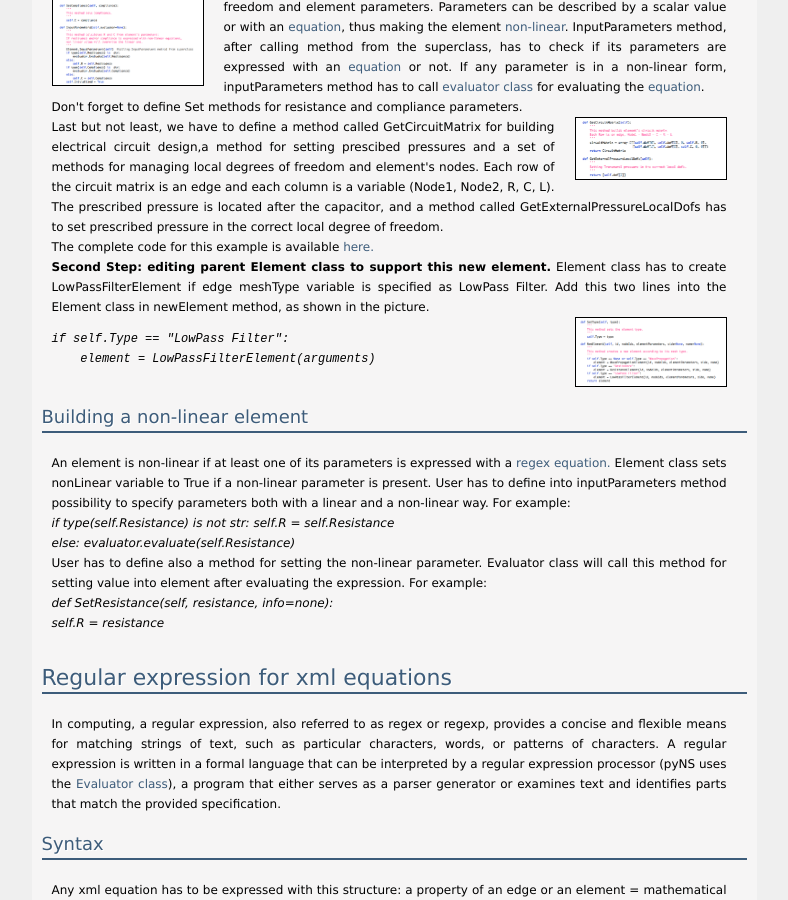
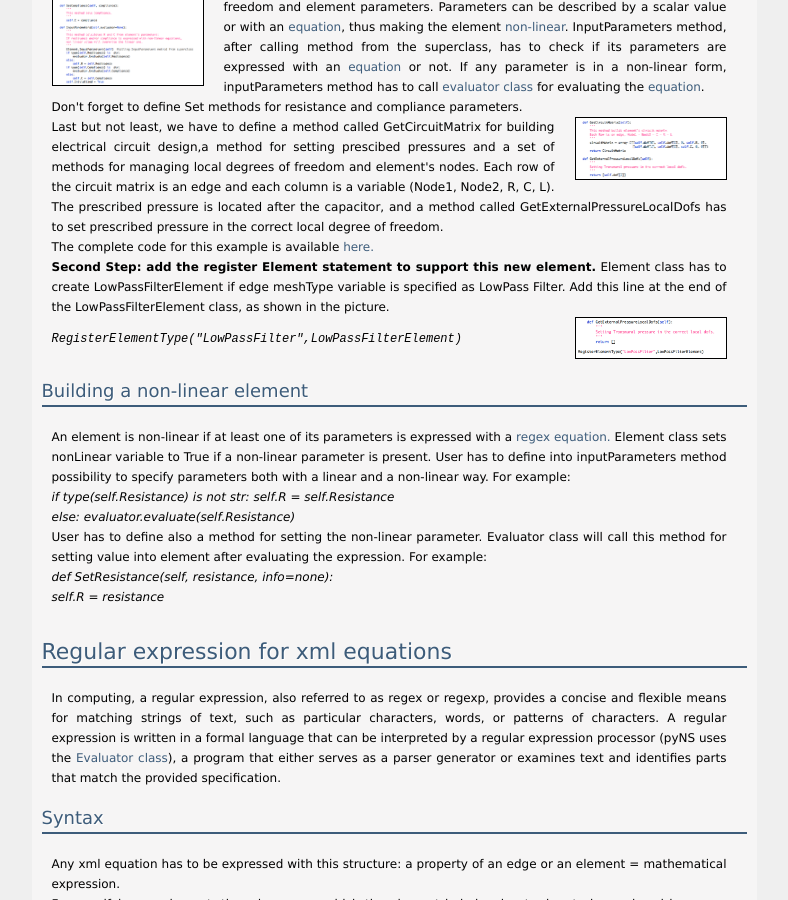
Before and after one commit to archTk/archtk.github.com, a Jekyll site: the page built from documentation.html, in a window 1280 px wide and 900 px high, scrolled down 9494 px. Shown: the whole window, without its empty margins (246-1034 px from the left). Built offline with Jekyll 4.4.1, drawn with Linux system fonts in a browser that asks for light colours; some of the changed text lies outside the part shown.

Commit message:
fixed new element guideline

```diff
--- a/documentation.html
+++ b/documentation.html
@@ -329,12 +329,11 @@ meshGenerator.SetMaxLength(5.0e-2) or meshGenerator.SetTolerance(33)</em></p>
 </div>
 <p>Last but not least, we have to define a method called GetCircuitMatrix for building electrical circuit design,a method for setting prescibed pressures and a set of methods for managing local degrees of freedom and element's nodes. Each row of the circuit matrix is an edge and each column is a variable (Node1, Node2, R, C, L). The prescribed pressure is located after the capacitor, and a method called GetExternalPressureLocalDofs has to set prescribed pressure in the correct local degree of freedom.</p>
 <p>The complete code for this example is available <a href="examples/lowPassFilter.py" target="_parent" title="lowPassFilterElement">here.</a></p>
-<p><strong>Second Step: editing parent Element class to support this new element.</strong> Element class has to create LowPassFilterElement if edge meshType variable is specified as LowPass Filter. Add this two lines into the Element class in newElement method, as shown in the picture.</p>
+<p><strong>Second Step: add the register Element statement to support this new element.</strong> Element class has to create LowPassFilterElement if edge meshType variable is specified as LowPass Filter. Add this line at the end of the LowPassFilterElement class, as shown in the picture.</p>
 <div class="attachment_container">
-  <a href="media/LowPassFilter_parent.png" rel="lightbox" title="LowPassFilter Class, Editing the Element Class"><img class="snippet" src="media/LowPassFilter_parent.png" alt="LowPassFilter Class, Editing the Element Class"/></a>
+  <a href="media/LowPassFilter_parent.png" rel="lightbox" title="LowPassFilter Class, adding the register element statement"><img class="snippet" src="media/LowPassFilter_parent.png" alt="LowPassFilter Class, adding the register element statement"/></a>
 </div>
-<em><xmp>if self.Type == "LowPass Filter":
-    element = LowPassFilterElement(arguments)</xmp></em>
+<em><xmp>RegisterElementType("LowPassFilter",LowPassFilterElement)</xmp></em>
 </div>
 
 <h3><a name="nonLinear_element">Building a non-linear element</a></h3>
```
Also changed, not shown: other parts of documentation.html (+1 -1 lines), media/LowPassFilter_parent.png.
